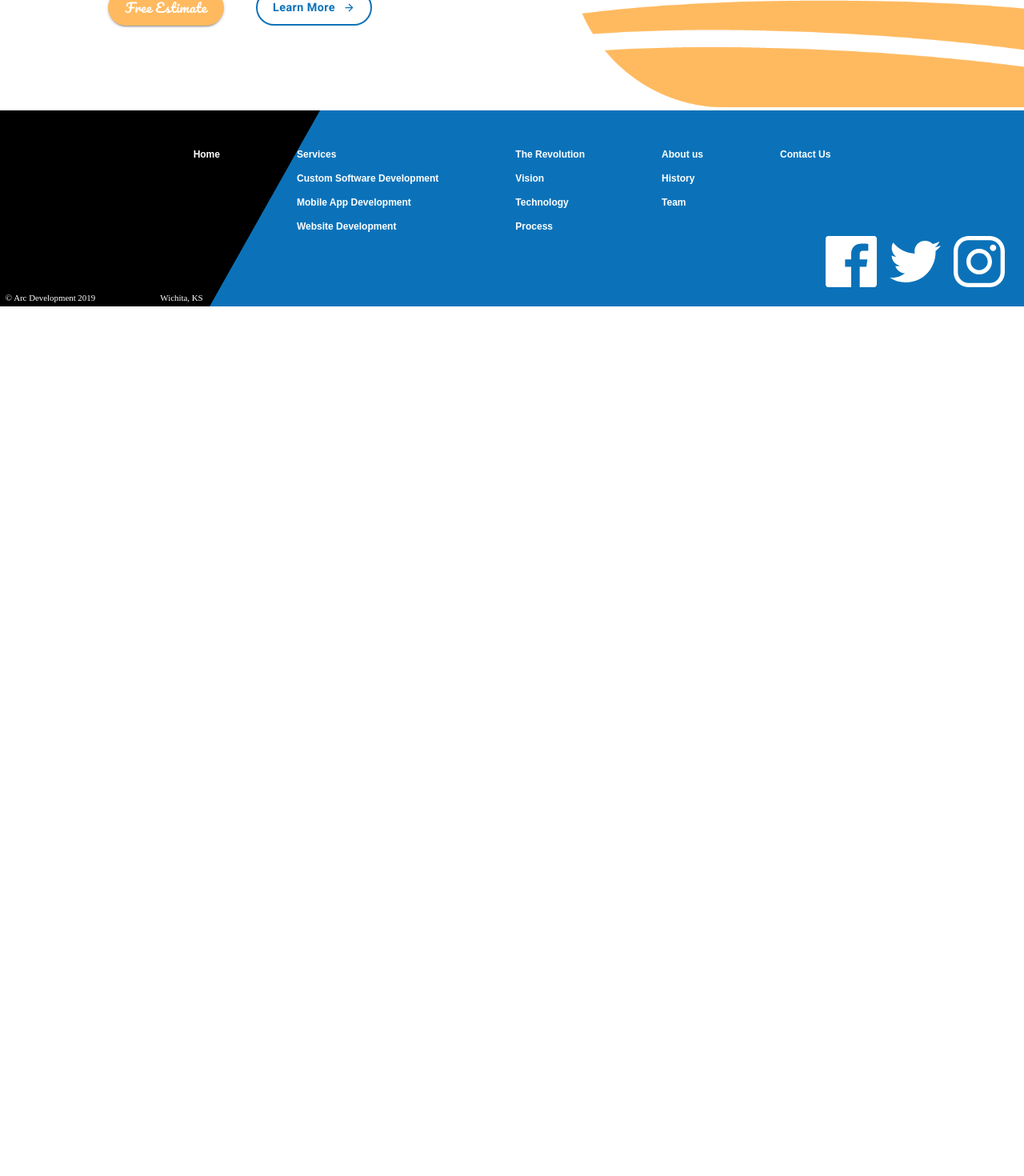
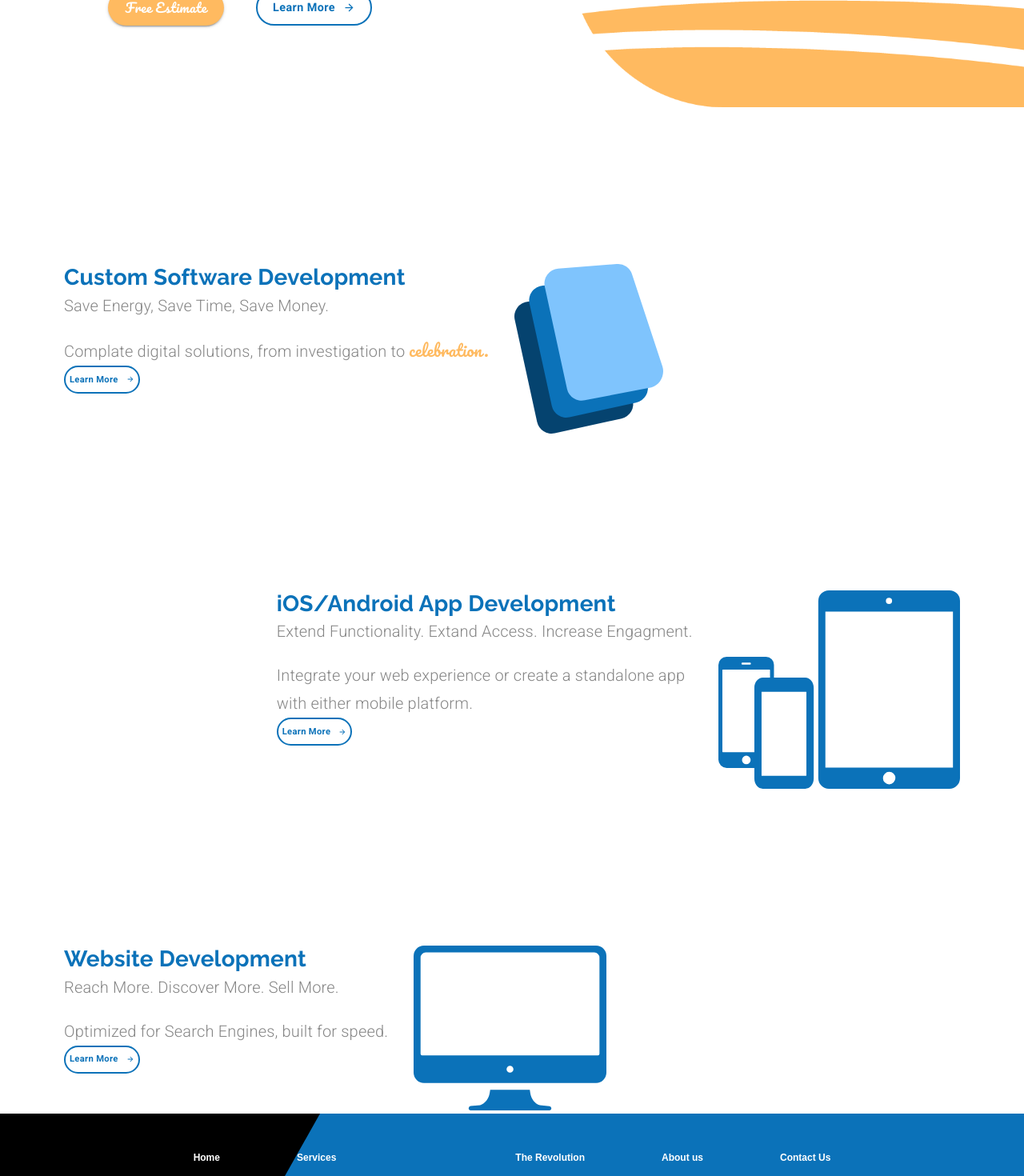
Before and after one commit to adiprital/arcdevelopment, a React (Create React App) app: page / in a window 1280 px wide. Shown: the part 460-1930 px from the top of the page at 80% size. Before the commit the page ends 843 px from the top, so only its background shows below. Built offline with nearby package versions, Linux system fonts and the light colour scheme.

Commit message:
Landing Page Blocks

```diff
--- a/src/components/LandingPage.js
+++ b/src/components/LandingPage.js
@@ -5,7 +5,11 @@
 import Button from '@material-ui/core/Button';
 import ButtonArrow from './ui/ButtonArrow';
 import Typography from '@material-ui/core/Typography';
+import useMediaQuery from '@material-ui/core/useMediaQuery';
 import animationData from '../animations/landinganimation/data';
+import customSotwareIcon from '../assets/Custom Software Icon.svg';
+import mobileAppsIcon from '../assets/mobileIcon.svg';
+import websitesIcon from '../assets/websiteIcon.svg';
 
 const useStyles = makeStyles(theme => ({
     animation: {
@@ -32,16 +36,19 @@
         marginTop: '1em'
     },
     learnButtonHero: {
-        borderColor: theme.palette.common.blue,
-        color: theme.palette.common.blue,
-        borderWidth: 2,
-        textTransform: 'none',
-        borderRadius: 50,
-        fontFamily: 'Roboto',
-        fontWeight: 'bold',
+        ...theme.typography.learnButton,
         fontSize: '0.9rem',
         height: 45,
         width: 145
+    },
+    learnButton: {
+        ...theme.typography.learnButton,
+        fontSize: '0.7rem',
+        height: 35,
+        padding: 5,
+        [theme.breakpoints.down('sm')]: {
+            marginBottom: '2em'
+        }
     },
     mainContainer: {
         marginTop: '5em',
@@ -58,12 +65,32 @@
         [theme.breakpoints.down('xs')]: {
             marginLeft: 0
         }
+    },
+    specialText: {
+        fontFamily: 'Pacifico',
+        color: theme.palette.common.orange
+    },
+    subtitle: {
+        marginBottom: '1em'
+    },
+    icon: {
+        marginLeft: '2em',
+        [theme.breakpoints.down('xs')]: {
+            marginLeft: 0
+        }
+    },
+    serviceContainer: {
+        marginTop: '12em',
+        [theme.breakpoints.down('sm')]: {
+            padding: 25
+        }
     }
 }));
 
 export default function LandingPage() {
     const classes = useStyles();
     const theme = useTheme();
+    const matchesSM = useMediaQuery(theme.breakpoints.down('sm'));
 
     const defaultOptions = {
         loop: true,
@@ -72,11 +99,11 @@
         rendererSettings: {
             preserveAspectRario: 'xMidYMis slice'
         }
-    }
+    };
 
     return (
         <Grid container direction='column' className={classes.mainContainer}>
-            <Grid item>
+            <Grid item> {/*-----Hero Block----- */}
                 <Grid container justify='flex-end' alignItems='center' direction='row'>
                     <Grid sm item className={classes.heroTextContainer}>
                         <Typography variant='h2' align='center'>
@@ -100,6 +127,85 @@
                     </Grid>
                 </Grid>
             </Grid>
+            <Grid item>{' '} {/*-----Custom Software Block----- */}
+                <Grid
+                    container
+                    direction='row'
+                    justify={matchesSM ? 'center' : undefined}
+                    className={classes.serviceContainer}
+                >
+                    <Grid item style={{marginLeft: matchesSM ? 0 : '5em',
+                                       textAlign: matchesSM ? 'center' : undefined}}>
+                        <Typography variant='h4'>Custom Software Development</Typography>
+                        <Typography variant='subtitle1' className={classes.subtitle}>
+                            Save Energy, Save Time, Save Money.
+                        </Typography>
+                        <Typography variant='subtitle1'>
+                            Complate digital solutions, from investigation to{' '}
+                            <span className={classes.specialText}>celebration.</span>
+                        </Typography>
+                        <Button variant='outlined' className={classes.learnButton}>
+                            <span style={{marginRight: 10}}>Learn More</span>
+                            <ButtonArrow width={10} height={10} fill={theme.palette.common.blue}/>
+                        </Button>
+                    </Grid>
+                    <Grid item>
+                        <img className={classes.icon} alt='custom software icon' src={customSotwareIcon} />
+                    </Grid>
+                </Grid>
+            </Grid>
+            <Grid item>{' '} {/*-----iOS/Android Block----- */}
+                <Grid
+                    container
+                    direction='row'
+                    justify={matchesSM ? 'center' : 'flex-end'}
+                    className={classes.serviceContainer}
+                >
+                    <Grid item style={{textAlign: matchesSM ? 'center' : undefined}}>
+                        <Typography variant='h4'>iOS/Android App Development</Typography>
+                        <Typography variant='subtitle1' className={classes.subtitle}>
+                            Extend Functionality. Extand Access. Increase Engagment.
+                        </Typography>
+                        <Typography variant='subtitle1'>
+                            Integrate your web experience or create a standalone
+                            app{matchesSM ? null : <br />}with either mobile platform.
+                        </Typography>
+                        <Button variant='outlined' className={classes.learnButton}>
+                            <span style={{marginRight: 10}}>Learn More</span>
+                            <ButtonArrow width={10} height={10} fill={theme.palette.common.blue}/>
+                        </Button>
+                    </Grid>
+                    <Grid item style={{marginRight: matchesSM ? 0 : '5em'}}>
+                        <img className={classes.icon} alt='mobile phone icon' src={mobileAppsIcon} />
+                    </Grid>
+                </Grid>
+            </Grid>
+            <Grid item>{' '} {/*-----Websites Block----- */}
+                <Grid
+                    container
+                    direction='row'
+                    justify={matchesSM ? 'center' : undefined}
+                    className={classes.serviceContainer}
+                >
+                    <Grid item style={{marginLeft: matchesSM ? 0 : '5em',
+                                       textAlign: matchesSM ? 'center' : undefined}}>
+                        <Typography variant='h4'>Website Development</Typography>
+                        <Typography variant='subtitle1' className={classes.subtitle}>
+                            Reach More. Discover More. Sell More.
+                        </Typography>
+                        <Typography variant='subtitle1'>
+                            Optimized for Search Engines, built for speed.
+                        </Typography>
+                        <Button variant='outlined' className={classes.learnButton}>
+                            <span style={{marginRight: 10}}>Learn More</span>
+                            <ButtonArrow width={10} height={10} fill={theme.palette.common.blue}/>
+                        </Button>
+                    </Grid>
+                    <Grid item>
+                        <img className={classes.icon} alt='website icon' src={websitesIcon} />
+                    </Grid>
+                </Grid>
+            </Grid>
         </Grid>
     );
 }
--- a/src/components/ui/Footer.js
+++ b/src/components/ui/Footer.js
@@ -94,7 +94,7 @@
                                 onClick={() => {props.setValue(1); props.setSelectedIndex(2)}}
                                 to='/mobileapps'
                                 className={classes.link}
-                            >Mobile App Development</Grid>
+                            >iOS/Android App Development</Grid>
                             <Grid
                                 item
                                 component={Link}
--- a/src/components/ui/Header.js
+++ b/src/components/ui/Header.js
@@ -152,7 +152,7 @@
 
     const menuOptions = [{ name: 'Services', link: '/services', activeIndex: 1, selectedIndex: 0 },
                          { name: 'Custom Software Development', link: '/customsoftware', activeIndex: 1, selectedIndex: 1 },
-                         { name: 'Mobile App Development', link: '/mobileapps', activeIndex: 1, selectedIndex: 2 },
+                         { name: 'iOS/Android App Development', link: '/mobileapps', activeIndex: 1, selectedIndex: 2 },
                          { name: 'Website Development', link: '/websites', activeIndex: 1, selectedIndex: 3 },
                         ];
 
--- a/src/components/ui/Theme.js
+++ b/src/components/ui/Theme.js
@@ -1,20 +1,20 @@
-// import { createMuiTheme } from '@material-ui/core/styles';
 import { createTheme } from '@material-ui/core/styles';
 
 const arcBlue = "#0B72B9";
 const arcOrange = "#FFBA60";
+const arcGrey = '#868686';
 
 export default createTheme({
     palette: {
         common: {
-            blue: `${arcBlue}`,
-            orange: `${arcOrange}`
+            blue: arcBlue,
+            orange: arcOrange
         },
         primary: {
-            main: `${arcBlue}`
+            main: arcBlue
         },
         secondary: {
-            main: `${arcOrange}`
+            main: arcOrange
         }
     },
     typography: {
@@ -34,8 +34,28 @@
             fontFamily: 'Raleway',
             fontWeight: 700,
             fontSize: '2.5rem',
-            color: `${arcBlue}`,
+            color: arcBlue,
             lineHeight: 1.5
+        },
+        h4: {
+            fontFamily: 'Raleway',
+            fontSize: '1.75rem',
+            color: arcBlue,
+            fontWeight: 700
+        },
+        subtitle1: {
+            fontSize: '1.25rem',
+            fontWeight: 300,
+            color: arcGrey
+        },
+        learnButton: {
+            borderColor: arcBlue,
+            color: arcBlue,
+            borderWidth: 2,
+            textTransform: 'none',
+            borderRadius: 50,
+            fontFamily: 'Roboto',
+            fontWeight: 'bold',
         }
     }
 });
```
Also changed, not shown: 1 other file (tests, documents, lock files or other folders).
